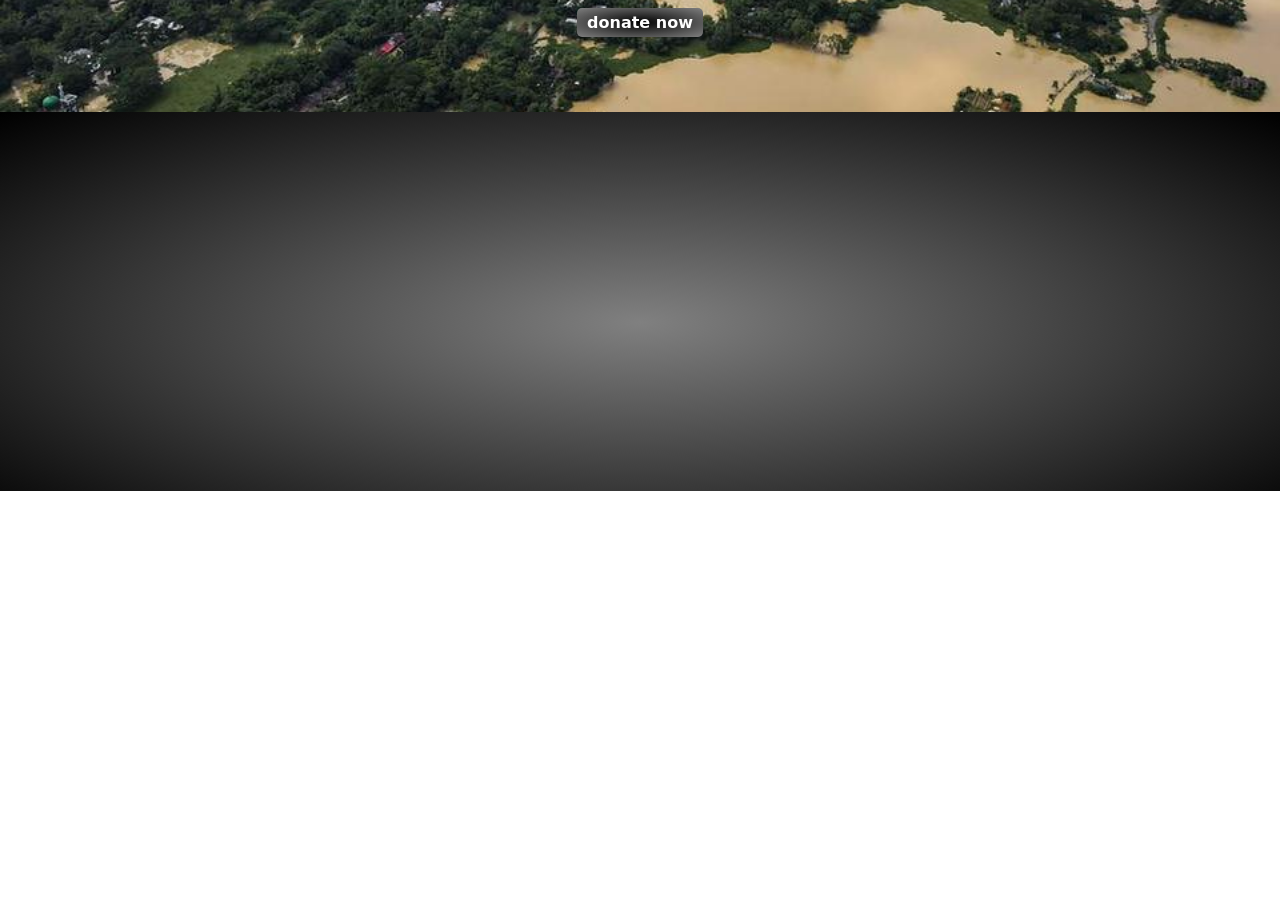
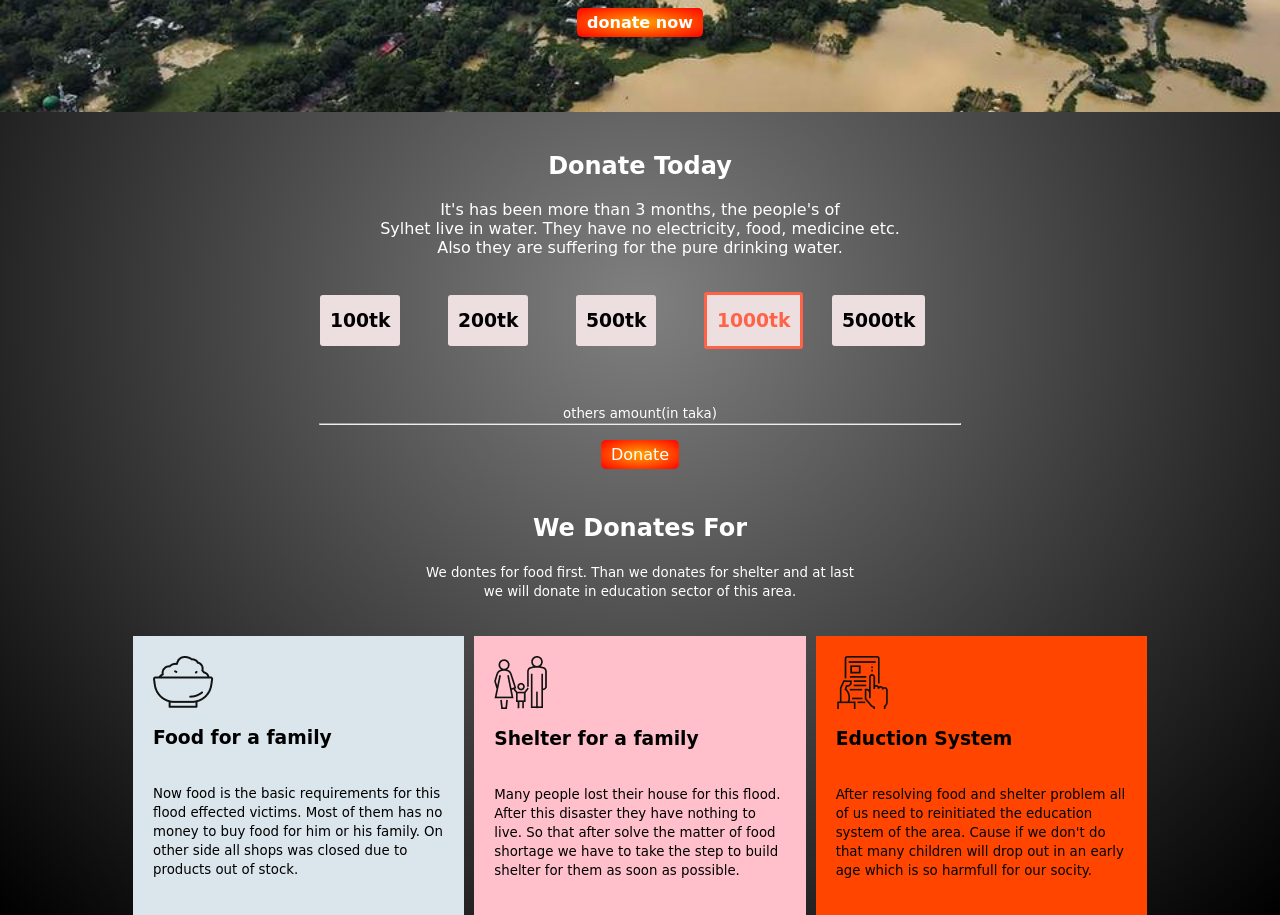
Before and after one commit to Raj106292/assignment_1, a plain HTML site: page index.html in a window 1280 px wide. Shown: the part 309-1224 px from the top of the page. Before the commit the page ends 800 px from the top, so only its background shows below. Drawn offline with Linux system fonts and the light colour scheme; a web font is replaced by a local one.

Commit message:
second part done

```diff
--- a/index.html
+++ b/index.html
@@ -25,6 +25,86 @@
             <a target="_blank" href="https://savesylhet.org/">donate now</a>
         </div>
     </section>
+    <section>
+        <div class="donate">
+            <h2>Donate Today</h2>
+            <p>
+                It's has been more than 3 months, the people's of<br> Sylhet live in water. They have no electricity,
+                food, medicine etc. <br>Also they are suffering for the pure drinking water.
+            </p>
+        </div>
+    </section>
+    <section class="flex-container">
+        <div>
+            <div class="amount">
+                <h3>100tk</h3>
+            </div>
+            <div class="amount">
+                <h3>200tk</h3>
+            </div>
+            <div class="amount">
+                <h3>500tk</h3>
+            </div>
+            <div class="amount" id="thousands">
+                <h3>1000tk</h3>
+            </div>
+            <div class="amount">
+                <h3>5000tk</h3>
+            </div>
+        </div>
+    </section>
+    <section class="others">
+        <p><small>others amount(in taka)</small></p>
+        <hr>
+        <a href="">Donate</a>
+    </section>
+    <div class="donation_for">
+        <h2>We Donates For</h2>
+        <p>
+            <small>
+                We dontes for food first. Than we donates for shelter and at last <br>we will donate in education sector
+                of this area.
+            </small>
+        </p>
+    </div>
+    <section class="flex">
+        <div>
+            <div class="use" id="skyblue">
+                <img src="icon/food.png">
+                <h3>Food for a family</h3>
+                <p>
+                    <small>
+                        Now food is the basic requirements for this flood effected victims. Most of them has no
+                        money to
+                        buy food for him or his family. On other side all shops was closed due to products out of
+                        stock.
+                    </small>
+                </p>
+            </div>
+            <div class="use" id="pink">
+                <img src="icon/shelter.png">
+                <h3>Shelter for a family</h3>
+                <p>
+                    <small>
+                        Many people lost their house for this flood. After this disaster they have nothing to live. So
+                        that after solve the matter of food shortage we have to take the step to build shelter for them
+                        as soon as possible.
+                    </small>
+                </p>
+            </div>
+            <div class="use" id="orange-red">
+                <img src="icon/Frame-1.png">
+                <h3>Eduction System</h3>
+                <p>
+                    <small>
+                        After resolving food and shelter problem all of us need to reinitiated the education system of
+                        the area. Cause if we don't do that many children will drop out in an early age which is so
+                        harmfull for our socity.
+                    </small>
+                </p>
+            </div>
+        </div>
+    </section>
 </body>
 
 </html>
--- a/style.css
+++ b/style.css
@@ -27,7 +27,91 @@ h1 {
 .reason a {
     text-decoration: none;
     color: white;
-    background-image: radial-gradient(black, gray);
+    background-image: radial-gradient(orange, red);
     padding: 5px 10px;
     border-radius: 5px;
 }
+
+.donate {
+    text-align: center;
+    padding-top: 20px;
+}
+
+.flex-container div {
+    display: flex;
+    margin: auto;
+    width: 50%;
+    padding-bottom: 10px;
+}
+
+.amount h3 {
+    background-color: rgb(237, 223, 223);
+    padding: 15px 10px;
+    color: black;
+    border-radius: 3px;
+}
+
+#thousands h3 {
+    color: tomato;
+    border: 3px solid tomato;
+    margin-right: 12px;
+}
+
+.others a {
+    text-decoration: none;
+    color: white;
+    background-image: radial-gradient(orange, red);
+    padding: 5px 10px;
+    border-radius: 5px;
+}
+
+.others {
+    text-align: center;
+}
+
+.others hr {
+    margin: auto;
+    width: 50%;
+    margin-bottom: 20px;
+    margin-top: -15px;
+}
+
+.donation_for {
+    text-align: center;
+    padding-top: 30px;
+}
+
+.flex div {
+    display: flex;
+    width: 80%;
+    margin: auto;
+    padding-top: 20px;
+}
+
+.use {
+    display: flex;
+    flex-wrap: wrap;
+    padding: 20px;
+}
+
+.use h3 {
+    width: 100%;
+}
+
+#skyblue {
+    background-color: rgb(218, 230, 236);
+    color: black;
+    margin: 0 5px;
+}
+
+#pink {
+    background-color: pink;
+    color: black;
+    margin: 0 5px;
+}
+
+#orange-red {
+    background-color: orangered;
+    color: black;
+    margin: 0 5px;
+}
```
